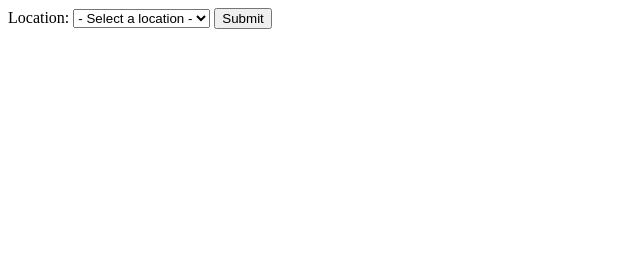
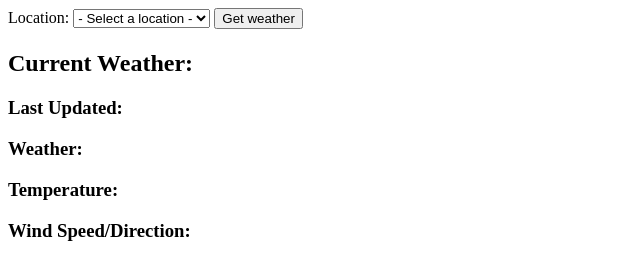
Before and after one commit to lfarrow/met-office, a plain HTML site: page index.html in a window 1280 px wide. Shown: the whole page, without its empty margins (0-640 px from the left). Drawn offline with nearby package versions, Linux system fonts and the light colour scheme; no server answers.

Commit message:
Added output area in html markup

```diff
--- a/index.html
+++ b/index.html
@@ -4,13 +4,33 @@
 	<title>MetOffice Application</title>
 </head>
 <body>
-	<form action="javascript:void(0);">
+	<form action="javascript:void(0);" id="form">
 		<label for="location">Location: </label>
 		<select name="location" id="location">
 			<option value="" disabled="disabled" selected="selected">- Select a location -</option>
 		</select>
-		<input type="submit">
+		<input type="submit" value="Get weather">
 	</form>
+	<div>
+		<h1 id="name"></h1>
+		<h2>Current Weather:</h2>
+		<div>
+			<h3>Last Updated:</h3>
+			<p id="dateTime"></p>
+		</div>
+		<div>
+			<h3>Weather:</h3>
+			<p id="weather"></p>
+		</div>
+		<div>
+			<h3>Temperature:</h3>
+			<p id="temperature"></p>
+		</div>
+		<div>
+			<h3>Wind Speed/Direction:</h3>
+			<p id="wind"></p>
+		</div>
+	</div>
 
 	<!-- Load Scripts -->
 	<script src="https://code.jquery.com/jquery-3.0.0.min.js" integrity="sha256-JmvOoLtYsmqlsWxa7mDSLMwa6dZ9rrIdtrrVYRnDRH0=" crossorigin="anonymous"></script>
```
